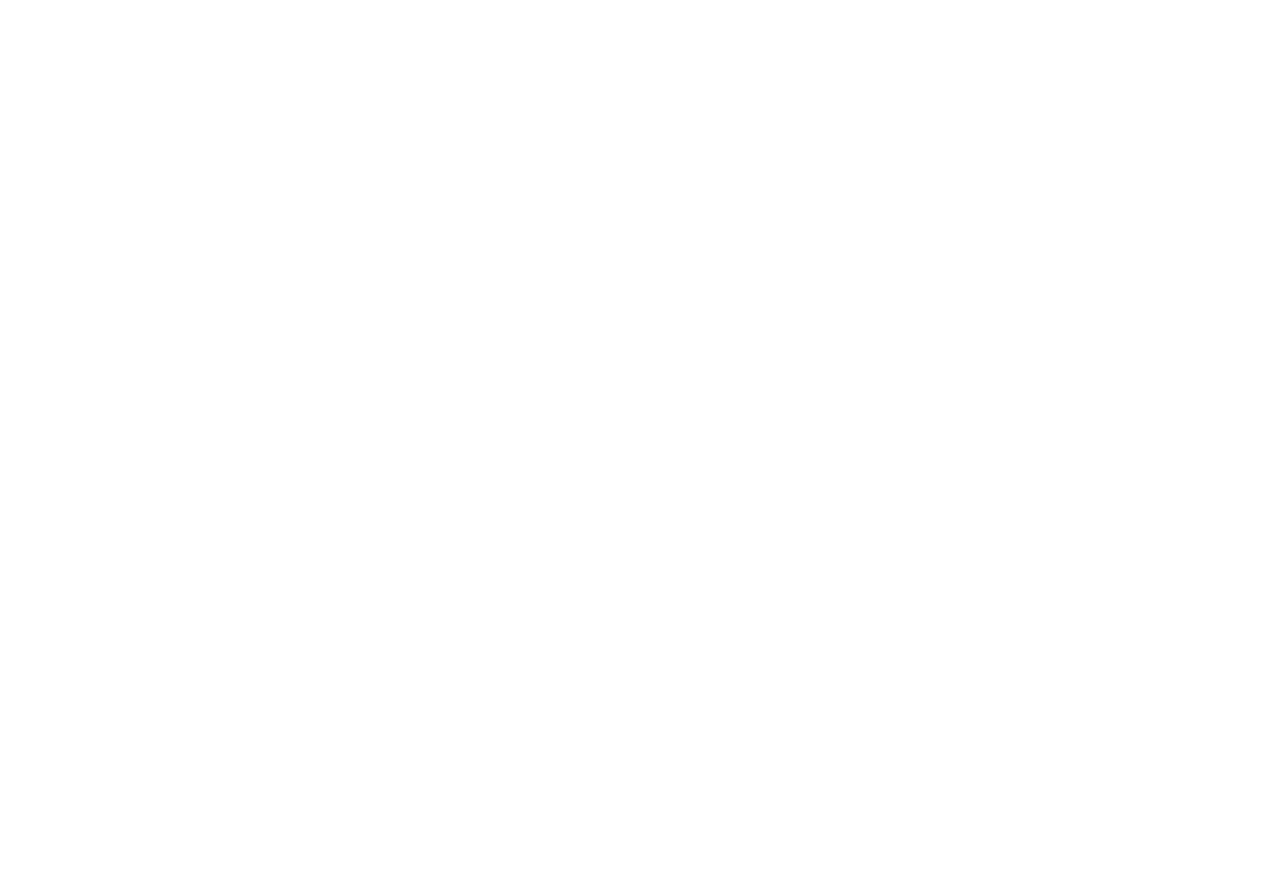
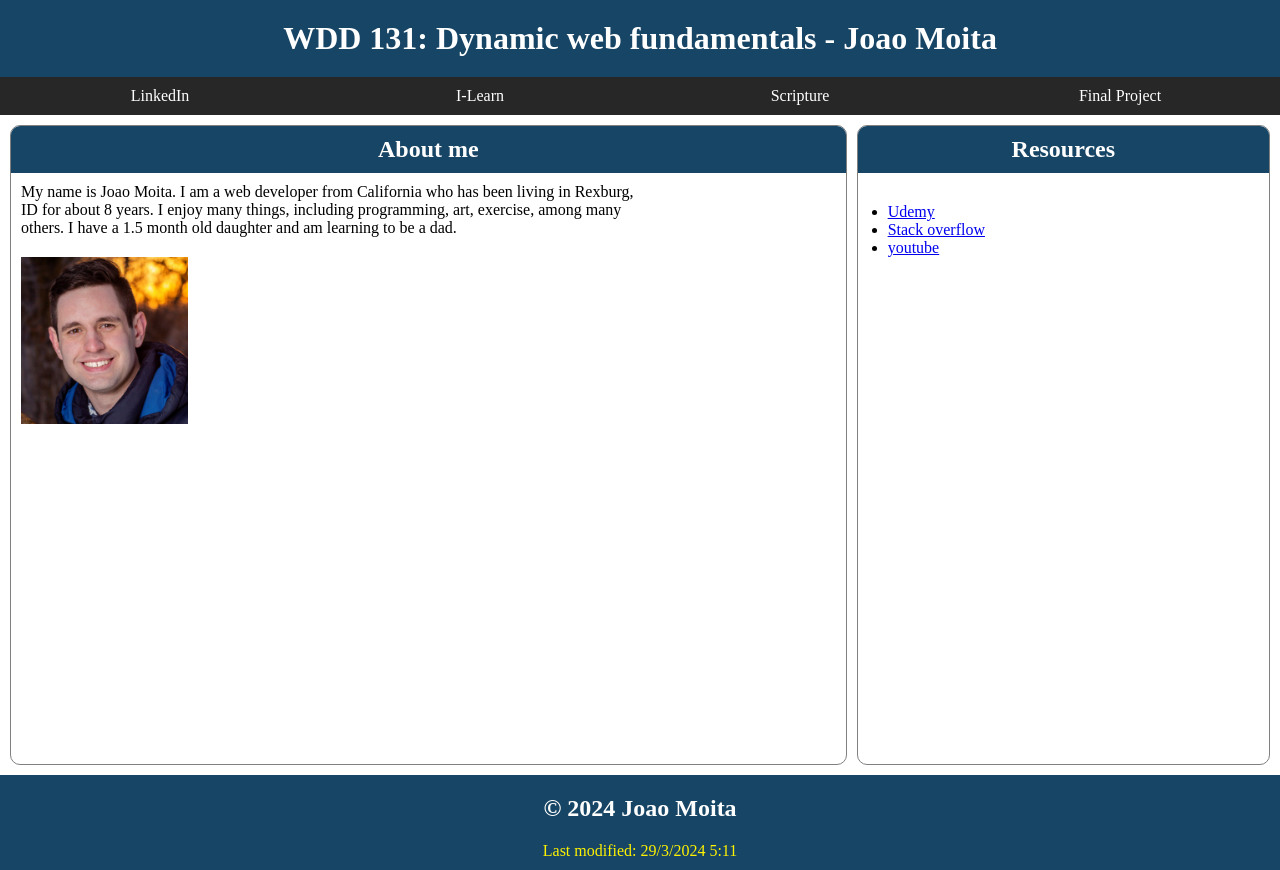
Before and after one commit to jmoita3/wdd131, a plain HTML site: page index.html in a window 1280 px wide. Before the commit the page ends 800 px from the top, so only its background shows below. Drawn offline with Linux system fonts and the light colour scheme.

Commit message:
created home page

```diff
--- a/index.html
+++ b/index.html
@@ -3,9 +3,56 @@
 <head>
     <meta charset="UTF-8">
     <meta name="viewport" content="width=device-width, initial-scale=1.0">
-    <title>Document</title>
+    <title>WDD 131 - Dynamic Web Fundamentals - Joao Moita</title>
+    <meta name="description" content="WDD 131 - Dynamic Web Fundamentals. Joao Francisco Moita, home page">
+    <meta name="author" content="Joao Moita">
+    <link rel="stylesheet" href="styles/base.css">
+    <script src='scripts/getdates.js' defer></script>
 </head>
 <body>
+    <header>
+        <h1>
+            WDD 131: Dynamic web fundamentals - Joao Moita
+        </h1>
+        <nav>
+            <ul>
+                <li><a href="https://www.linkedin.com">LinkedIn</a></li>
+                <li><a href="https://byui.instructure.com/.">I-Learn</a></li>
+                <li><a href="https://www.churchofjesuschrist.org/study/scriptures/bofm/1-ne/3?lang=eng&id=p7#p7">Scripture</a></li>
+                <li><a href="#">Final Project</a></li>
+            </ul>
+        </nav>
+    </header>
+    <main>
+        <section class="card">
+            <h1>About me</h1>
+            <div class="info">
+                <p>
+                    My name is Joao Moita. I am a web developer from California who has been living in Rexburg, ID for about 8 years. I enjoy many things, including programming, art, exercise, among many others. I have a 1.5 month old daughter and am learning to be a dad.
+                </p>
+                <img src="images/profile.jpeg" alt="">
+            </div>
+        </section>
+        <section class="card">
+            <h1>Resources</h1>
+            <div class="info">
+                <ul>
+                    <li><a href="https://www.udemy.com">Udemy</a></li>
+                    <li><a href="https://www.stackoverflow.com">Stack overflow</a></li>
+                    <li><a href="https://www.woutube.com">youtube</a></li>
+                </ul>
+            </div>
+        </section>
+    </main>
+    <footer>
+        <p>
+            <h2>
 
+                <span id="currentYear"></span>
+            </h2>
+        </p>
+        <p id="lastModified">
+        </p>
+    </footer>
 </body>
 </html>
--- a/scripts/getdates.js
+++ b/scripts/getdates.js
@@ -0,0 +1,25 @@
+const year = () => {
+    const yearElement = document.querySelector("#currentYear");
+    const lastModifiedElement = document.querySelector("#lastModified");
+    let oLastModif = new Date(document.lastModified);
+    let currentDate = new Date();
+    const year = currentDate.getFullYear();
+
+    const modifiedDate = oLastModif.getDate();
+    const modifiedMonth = oLastModif.getMonth();
+    const modifiedYear = oLastModif.getFullYear();
+    const modifiedHours = oLastModif.getHours();
+    const modifiedMinutes = oLastModif.getMinutes();
+
+
+    yearElement.innerHTML = '©' + ' ' +  year + ' ' + 'Joao Moita';
+    lastModifiedElement.innerHTML = 'Last modified:' + ' ' + modifiedDate + '/' + modifiedMonth + '/' + modifiedYear + ' ' + modifiedHours + ':' + modifiedMinutes
+
+
+
+
+
+
+
+  };
+  year();
--- a/styles/base.css
+++ b/styles/base.css
@@ -0,0 +1,94 @@
+* {
+    margin: 0;
+    padding: 0;
+  }
+
+header{
+background-color: #174565;
+}
+
+header h1{
+    color: white;
+    text-align: center;
+    padding:20px 0;
+}
+
+header nav ul{
+    background-color: rgb(39, 39, 39);
+    display: flex;
+    justify-content: space-between;
+    align-items: center;
+}
+
+header nav ul li{
+    display: flex;
+    color: white;
+    padding: 10px 0;
+    width: 100%;
+    text-align: center;
+
+}
+
+header nav ul a{
+    color: white;
+    text-decoration: none;
+    width: 100%;
+}
+
+main{
+    display: grid;
+    grid-template-columns: 1fr 1fr 1fr;
+    grid-column-gap: 10px;
+    margin:10px;
+    height: 80vh;
+}
+
+.card{
+    border: solid gray 1px;
+    border-radius: 10px;
+    overflow: hidden;
+}
+
+.card:nth-child(1){
+    grid-column: 1/3;
+}
+
+.card:nth-child(2) .info{
+    padding: 30px;
+
+}
+
+.card h1{
+    background-color: #174565;
+    color: white;
+    text-align: center;
+    padding: 10px 0;
+}
+
+.info p{
+    display: inline-block;
+    margin: 10px;
+    vertical-align: top;
+    width: 75%;
+}
+
+.info img{
+    width: 20%;
+    margin:10px;
+}
+
+footer{
+    background-color: #174565;
+    }
+
+footer p{
+    color: rgb(255, 242, 0);
+    text-align: center;
+    padding-bottom:10px;
+}
+
+footer h2{
+    color: white;
+    text-align: center;
+    padding:10px 0;
+}
```
Also changed, not shown: images/profile.jpeg (added).
